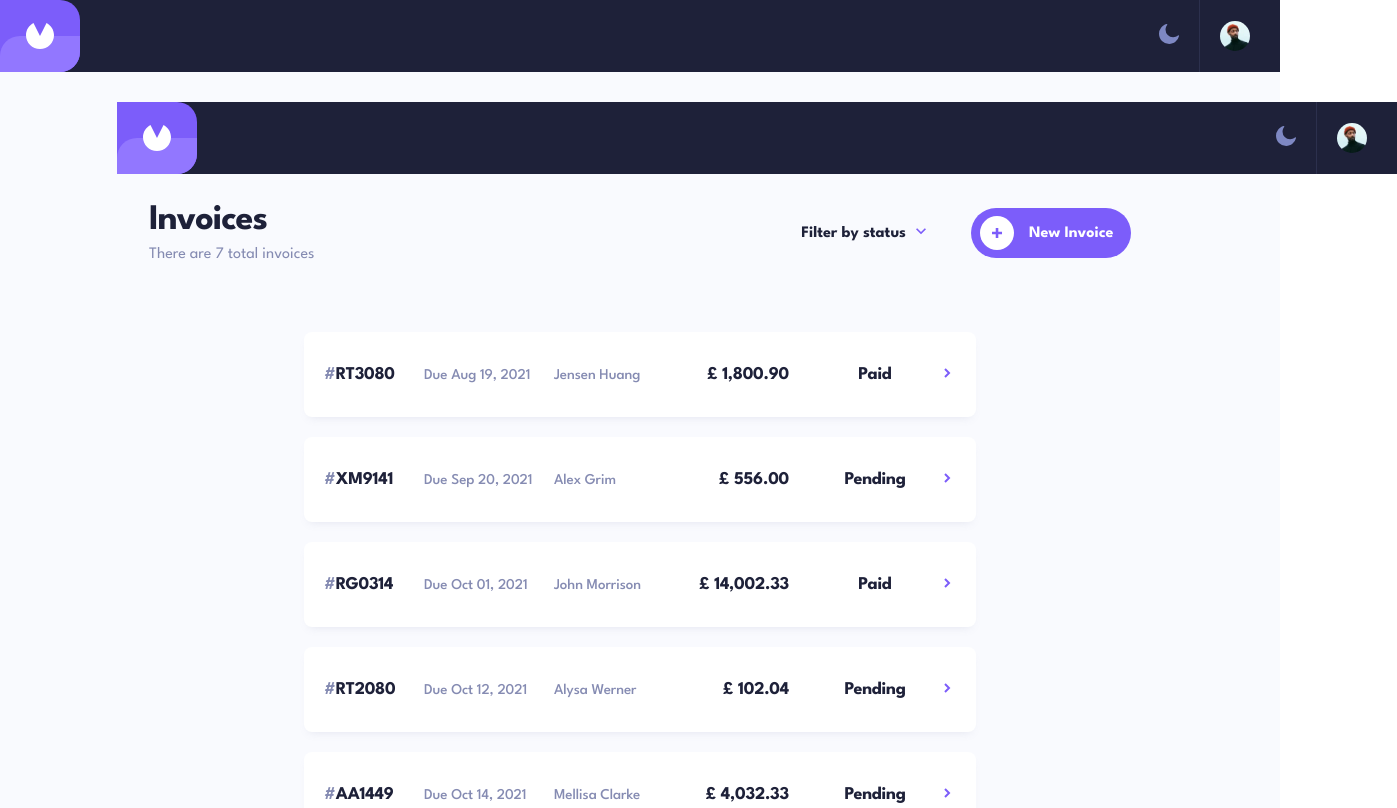
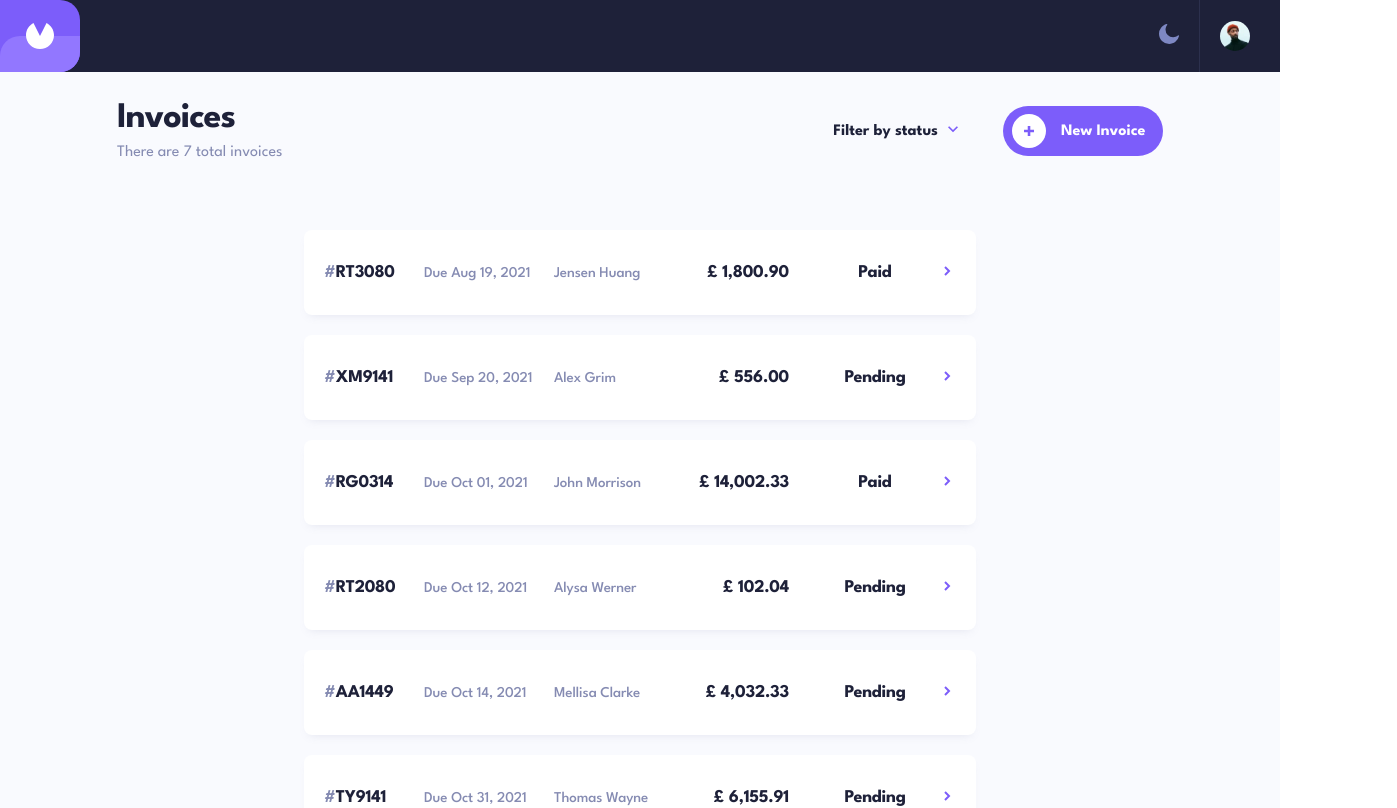
Before and after one commit to julie-ify/invoicease_frontend, a React (Create React App) app: page / in a window 1280 px wide. Shown: the top 808 px of the page, 1397 px wide, since content can reach past the window. Built offline with nearby package versions, Linux system fonts and the light colour scheme.

Commit message:
Move data fetch to the app file

```diff
--- a/src/App.css
+++ b/src/App.css
@@ -45,12 +45,6 @@
 	display: none;
 }
 
-/* .visible {
-	opacity: 1;
-	height: auto;
-	transition: opacity 0.5s ease;
-} */
-
 .primary-color {
 	color: var(--primary-indigo-color);
 }
--- a/src/App.jsx
+++ b/src/App.jsx
@@ -1,33 +1,54 @@
 import './App.css';
-import NavBar from './component/NavBar';
-import { useContext } from 'react';
+import { useContext, useEffect } from 'react';
 import { AppStateContext } from './hooks/appState';
 import { BrowserRouter as Router, Routes, Route } from 'react-router-dom';
 import Home from './pages/Home';
 import DetailsPage from './pages/DetailsPage';
+import Axios from 'axios';
+import Error from './component/Error';
 
 function App() {
 	const { appState, setAppState } = useContext(AppStateContext);
+	const { mode } = appState;
+
+	useEffect(() => {
+		const getAllInvoices = async () => {
+			try {
+				const response = await Axios.get('/data.json');
+				setAppState({ ...appState, invoices: response.data });
+			} catch (error) {
+				console.error(error);
+			}
+		};
+
+		getAllInvoices();
+	}, []);
 
 	const toggleMode = () => {
-		let mode = appState.mode === 'light' ? 'dark' : 'light';
-		setAppState((prev) => ({ ...prev, mode }));
+		let newMode = mode === 'light' ? 'dark' : 'light';
+		setAppState((prev) => ({ ...prev, mode: newMode }));
 	};
-
-	console.log(appState)
 
 	return (
 		<main
 			className={`app-container ${
-				appState.mode === 'light' ? 'app-container-light' : 'app-container-dark'
+				mode === 'light' ? 'app-container-light' : 'app-container-dark'
 			} font-heading-large`}
 		>
-			<NavBar toggleMode={toggleMode} mode={appState.mode} />
-			<section className="app-wrapper">
+			<section>
 				<Router future={{ v7_startTransition: true }}>
 					<Routes>
-						<Route path="/" element={<Home mode={appState.mode} />} />
-						<Route path="/" element={<DetailsPage mode={appState.mode} />} />
+						<Route
+							path="/"
+							element={<Home mode={mode} toggleMode={toggleMode} />}
+						/>
+						<Route
+							path={`/invoices/:invoice`}
+							element={
+								<DetailsPage appState={appState} setAppState={setAppState} toggleMode={toggleMode}/>
+							}
+						/>
+						<Route path="*" element={<Error />} />
 					</Routes>
 				</Router>
 			</section>
--- a/src/component/InvoiceList.jsx
+++ b/src/component/InvoiceList.jsx
@@ -1,39 +1,34 @@
 import React from 'react';
 import '../styles/InvoiceList.css';
 import { AppStateContext } from '../hooks/appState';
-import { useContext, useEffect } from 'react';
+import { useContext } from 'react';
 import InvoiceListItem from './InvoiceListItem';
-import Axios from 'axios';
 import EmptyIllustration from '../assets/illustration-empty.svg';
+import { useNavigate } from 'react-router-dom';
 
-function InvoiceList({ mode }) {
-	const { appState, setAppState } = useContext(AppStateContext);
-
-	useEffect(() => {
-		const getAllInvoices = async () => {
-			try {
-				const response = await Axios.get('/data.json');
-				setAppState({ ...appState, invoices: response.data });
-			} catch (error) {
-				console.error(error);
-			}
-		};
-
-		getAllInvoices();
-	}, []);
+function InvoiceList() {
+	const { appState} = useContext(AppStateContext);
+	const mode = appState.mode;
+	const invoices = appState.invoices;
+	const navigate = useNavigate();
 
 	return (
 		<div className="invoice-list-container">
 			{appState.invoices.length > 0 && (
 				<ul className="invoice-list-wrapper">
-					{appState.invoices.map((invoice) => {
+					{invoices.map((invoice) => {
 						return (
-							<InvoiceListItem invoice={invoice} key={invoice.id} mode={mode} />
+							<InvoiceListItem
+								invoice={invoice}
+								key={invoice.id}
+								mode={mode}
+								handleView={() => navigate(`/invoices/${invoice.id}`)}
+							/>
 						);
 					})}
 				</ul>
 			)}
-			{appState.invoices.length === 0 && (
+			{invoices.length === 0 && (
 				<div className="empty-invoice-wrapper">
 					<div className="empty-invoice">
 						<img
```
